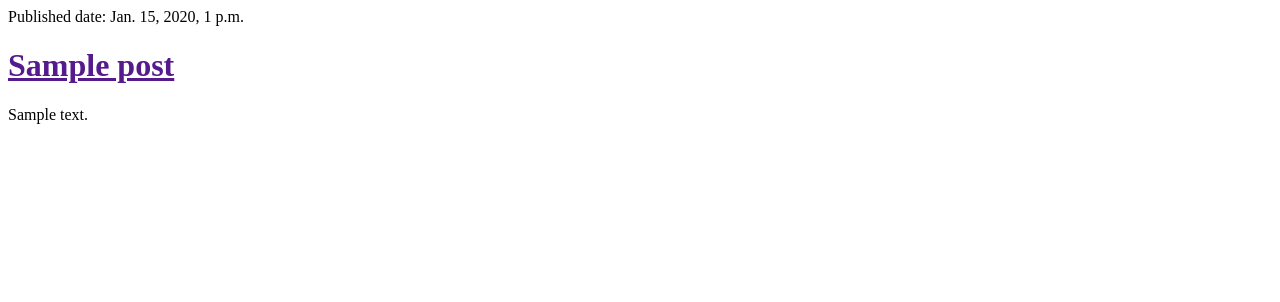
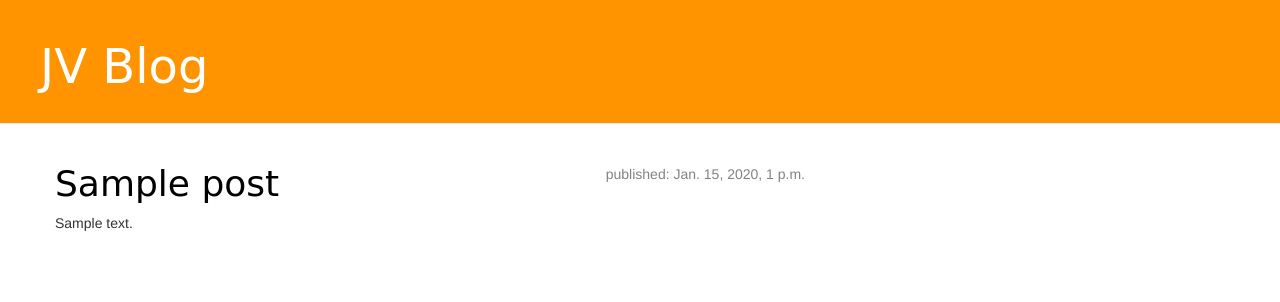
Before and after one commit to kragz/my-blog, a Django app: template blog/templates/blog/post_list.html in a window 1280 px wide. Shown: the top 302 px of the page. Run offline with Django 3.2, Linux system fonts and the light colour scheme; the template is opened without the code that fills it: values that come from a table or form of the project are taken from there, others are empty; tables that the repository leaves empty hold one stand-in row (values such as "Sample post"); some libraries are stand-ins or nearby versions.

Commit message:
modfied templates by adding css and bootstrap

```diff
--- /dev/null
+++ b/blog/static/css/blog.css
@@ -0,0 +1,50 @@
+h1 a {
+    color: #FCA205;
+}
+.page-header {
+    background-color: #ff9400;
+    margin-top: 0;
+    padding: 20px 20px 20px 40px;
+}
+
+.page-header h1, .page-header h1 a, .page-header h1 a:visited, .page-header h1 a:active {
+    color: #ffffff;
+    font-size: 36pt;
+    text-decoration: none;
+}
+
+.content {
+    margin-left: 40px;
+}
+
+h1, h2, h3, h4 {
+    font-family: 'Lobster', cursive;
+}
+
+.date {
+    float: right;
+    color: #828282;
+}
+
+.save {
+    float: right;
+}
+
+.post-form textarea, .post-form input {
+    width: 100%;
+}
+
+.top-menu, .top-menu:hover, .top-menu:visited {
+    color: #ffffff;
+    float: right;
+    font-size: 26pt;
+    margin-right: 20px;
+}
+
+.post {
+    margin-bottom: 70px;
+}
+
+.post h1 a, .post h1 a:visited {
+    color: #000000;
+}
--- a/blog/templates/blog/post_list.html
+++ b/blog/templates/blog/post_list.html
@@ -1,17 +1,32 @@
+{% load staticfiles %}
 <html>
     <head>
-
-      <title>JV's blog </title>
-
+	    <title>JV's blog </title>
+		<link rel="stylesheet" href="//maxcdn.bootstrapcdn.com/bootstrap/3.2.0/css/bootstrap.min.css">
+		<link rel="stylesheet" href="//maxcdn.bootstrapcdn.com/bootstrap/3.2.0/css/bootstrap-theme.min.css">
+		<link rel="stylesheet" href="{% static 'css/blog.css' %}">
     </head>
     <body>
-       <div>
+        <div class ="page-header">
+		    <h1><a href ="/">JV Blog</a></h1>
+		</div>
+
+<div class="content container">
+    <div class="row">
+        <div class="col-md-8">
             {% for post in posts %}
-            <p>Published date: {{ post.published_date }}</p>
-            <h1><a href="">{{ post.title }}</a></h1>
-            <p>{{ post.text| linebreaks }}</p>
+                <div class="post">
+                    <div class="date">
+                        <p>published: {{ post.published_date }}</p>
+                    </div>
+                    <h1><a href="">{{ post.title }}</a></h1>
+                    <p>{{ post.text|linebreaks }}</p>
+                </div>
             {% endfor %}
-       </div>
+        </div>
+    </div>
+</div>
+
     </body>
 
 </html>
```
Also changed, not shown: blog/templates/blog/base.html (added).
